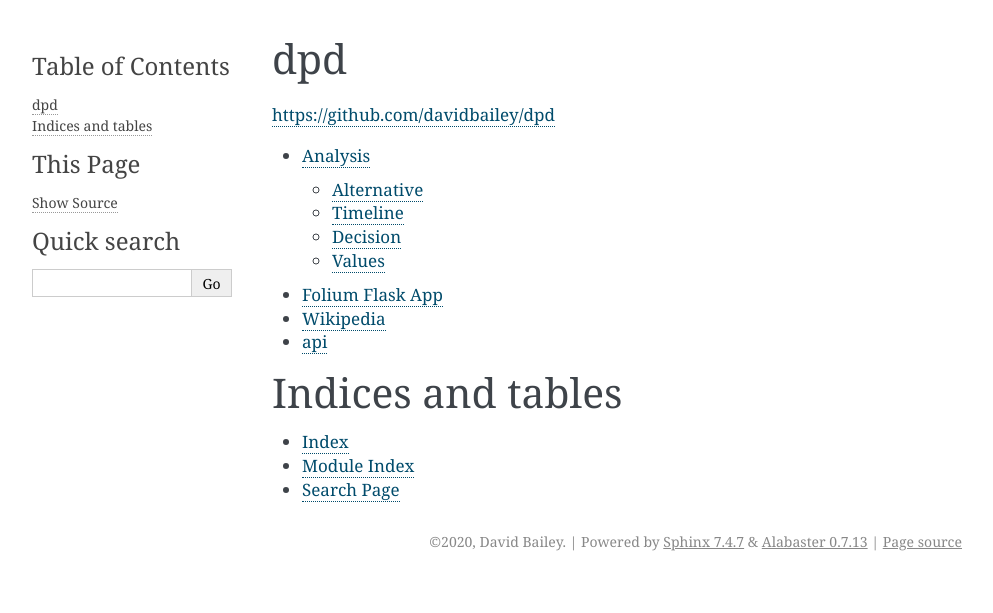
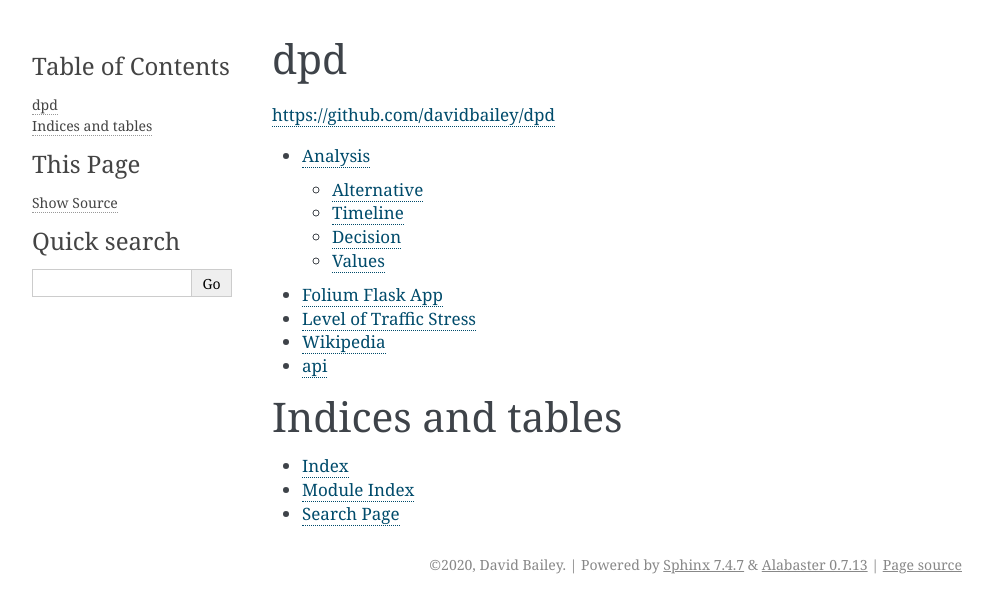
Before and after one commit to davidbailey/dpd, a Sphinx documentation site: the page built from docs/index.rst, in a window 1280 px wide. Shown: the top 613 px of the page, without its empty margins (148-1141 px from the left). Built offline with Sphinx 7.4.7, drawn with Linux system fonts in a browser that asks for light colours; pages that are not in the unit, such as notebooks, are missing from menus; the version number is read from the project's files by our own code.

Commit message:
add lts notebook

```diff
--- a/docs/index.rst
+++ b/docs/index.rst
@@ -14,6 +14,7 @@ https://github.com/davidbailey/dpd
    notebooks/four_step_transportation_model.ipynb
    notebooks/geometry.ipynb
    notebooks/gravity_model.ipynb
+   notebooks/level_of_traffic_stress.ipynb
    notebooks/transportation_alternative.ipynb
    notebooks/wikipedia.ipynb
    api
```
Also changed, not shown: docs/notebooks/level_of_traffic_stress.ipynb (added).
